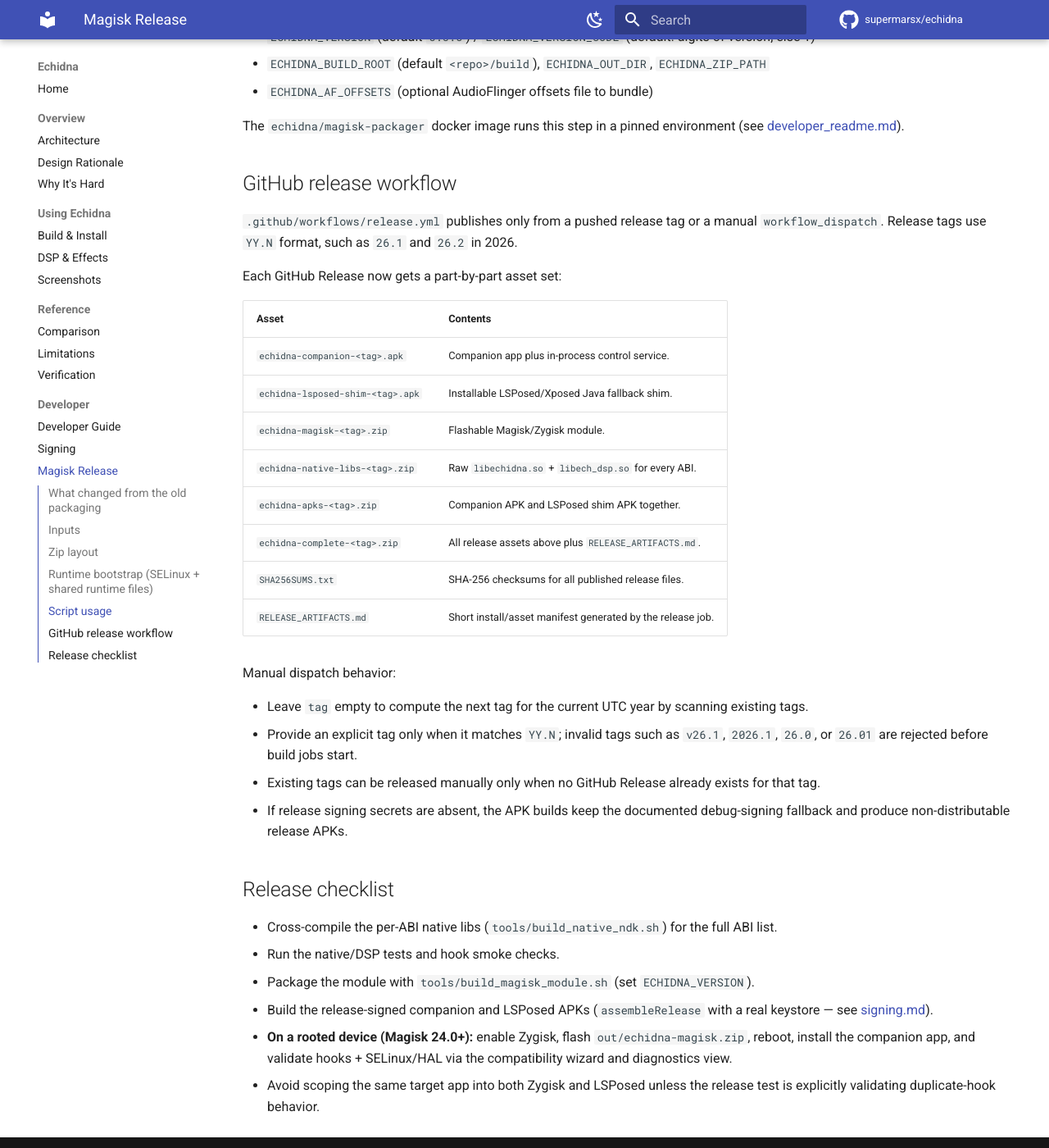
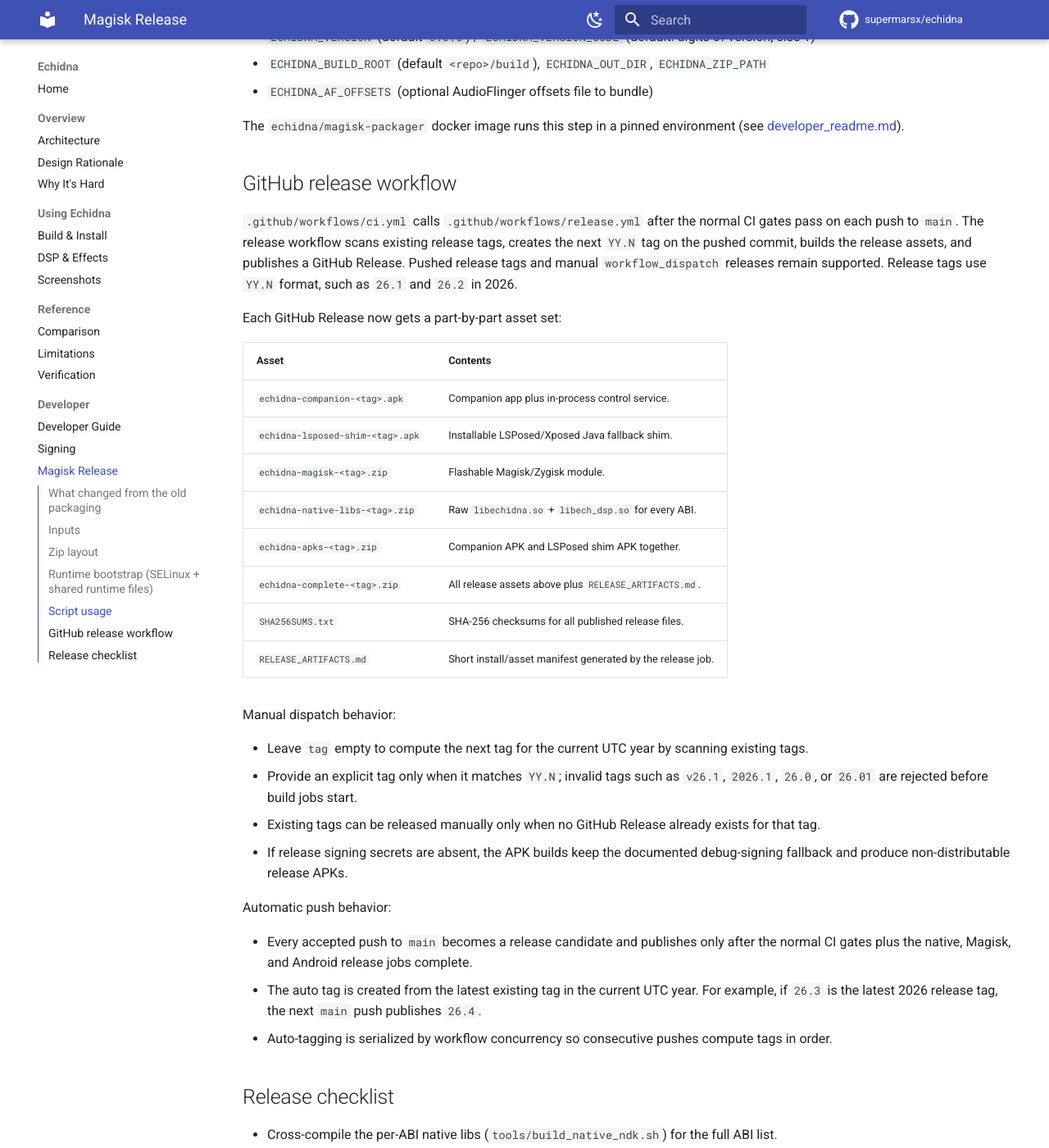
Before and after one commit to supermarsx/echidna, an MkDocs documentation site: the page built from docs/magisk_release.md, in a window 1280 px wide and 1400 px high, scrolled down 2218 px. Shown: the whole window at 82% size. Built offline with MkDocs 1.6.1 and Material for MkDocs 9.7.7, drawn with Linux system fonts in a browser that asks for light colours; comment, search, counter and statistics services are not loaded.

Commit message:
Integrate releases into CI

```diff
--- a/docs/magisk_release.md
+++ b/docs/magisk_release.md
@@ -106,8 +106,11 @@
 
 ## GitHub release workflow
 
-`.github/workflows/release.yml` publishes only from a pushed release tag or a manual
-`workflow_dispatch`. Release tags use `YY.N` format, such as `26.1` and `26.2` in 2026.
+`.github/workflows/ci.yml` calls `.github/workflows/release.yml` after the normal CI gates pass on
+each push to `main`. The release workflow scans existing release tags, creates the next `YY.N` tag
+on the pushed commit, builds the release assets, and publishes a GitHub Release. Pushed release tags
+and manual `workflow_dispatch` releases remain supported. Release tags use `YY.N` format, such as
+`26.1` and `26.2` in 2026.
 
 Each GitHub Release now gets a part-by-part asset set:
 
@@ -131,6 +134,14 @@
 - If release signing secrets are absent, the APK builds keep the documented debug-signing fallback
   and produce non-distributable release APKs.
 
+Automatic push behavior:
+
+- Every accepted push to `main` becomes a release candidate and publishes only after the normal CI
+  gates plus the native, Magisk, and Android release jobs complete.
+- The auto tag is created from the latest existing tag in the current UTC year. For example, if
+  `26.3` is the latest 2026 release tag, the next `main` push publishes `26.4`.
+- Auto-tagging is serialized by workflow concurrency so consecutive pushes compute tags in order.
+
 ## Release checklist
 
 - Cross-compile the per-ABI native libs (`tools/build_native_ndk.sh`) for the full ABI list.
```
Also changed, not shown: 3 other files.
